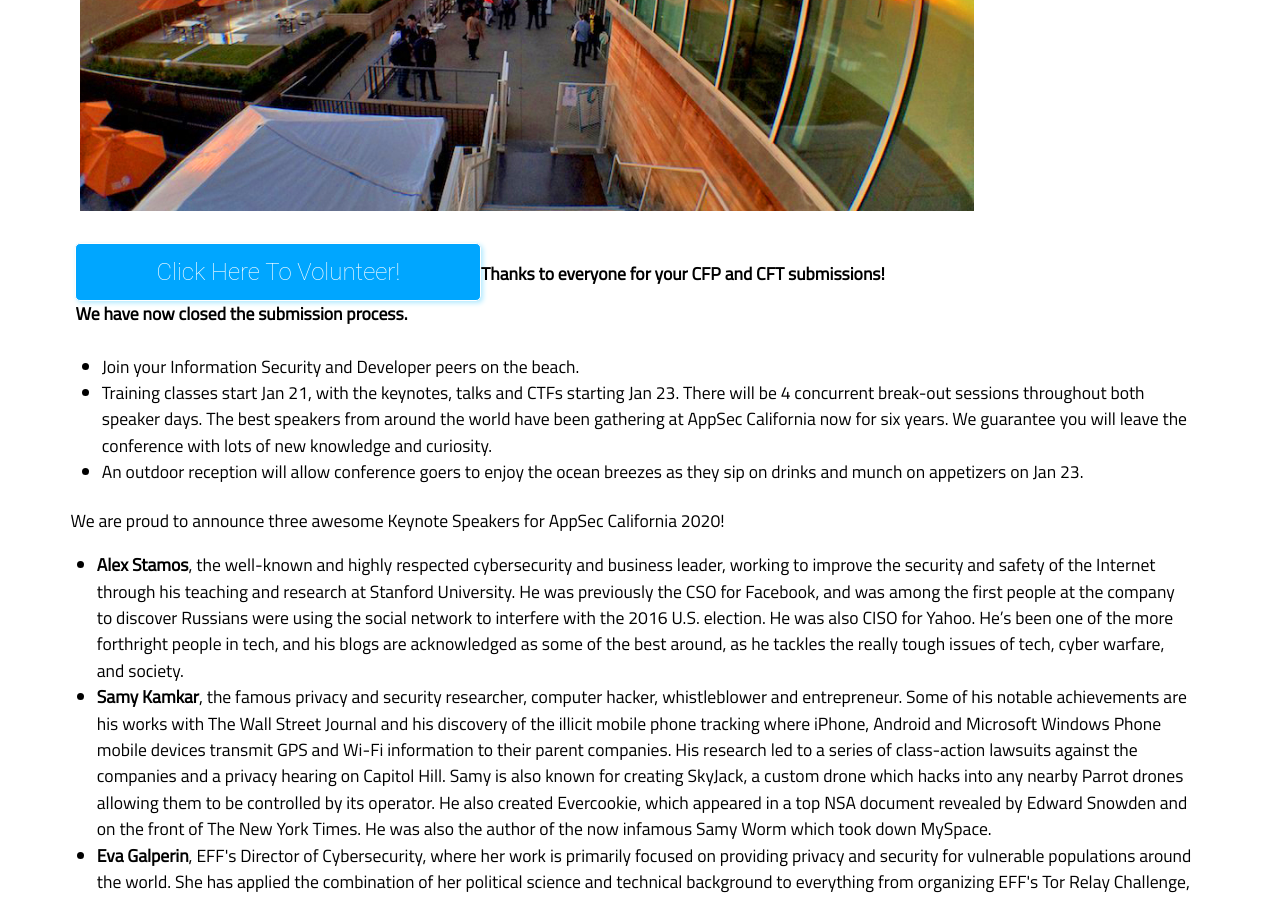
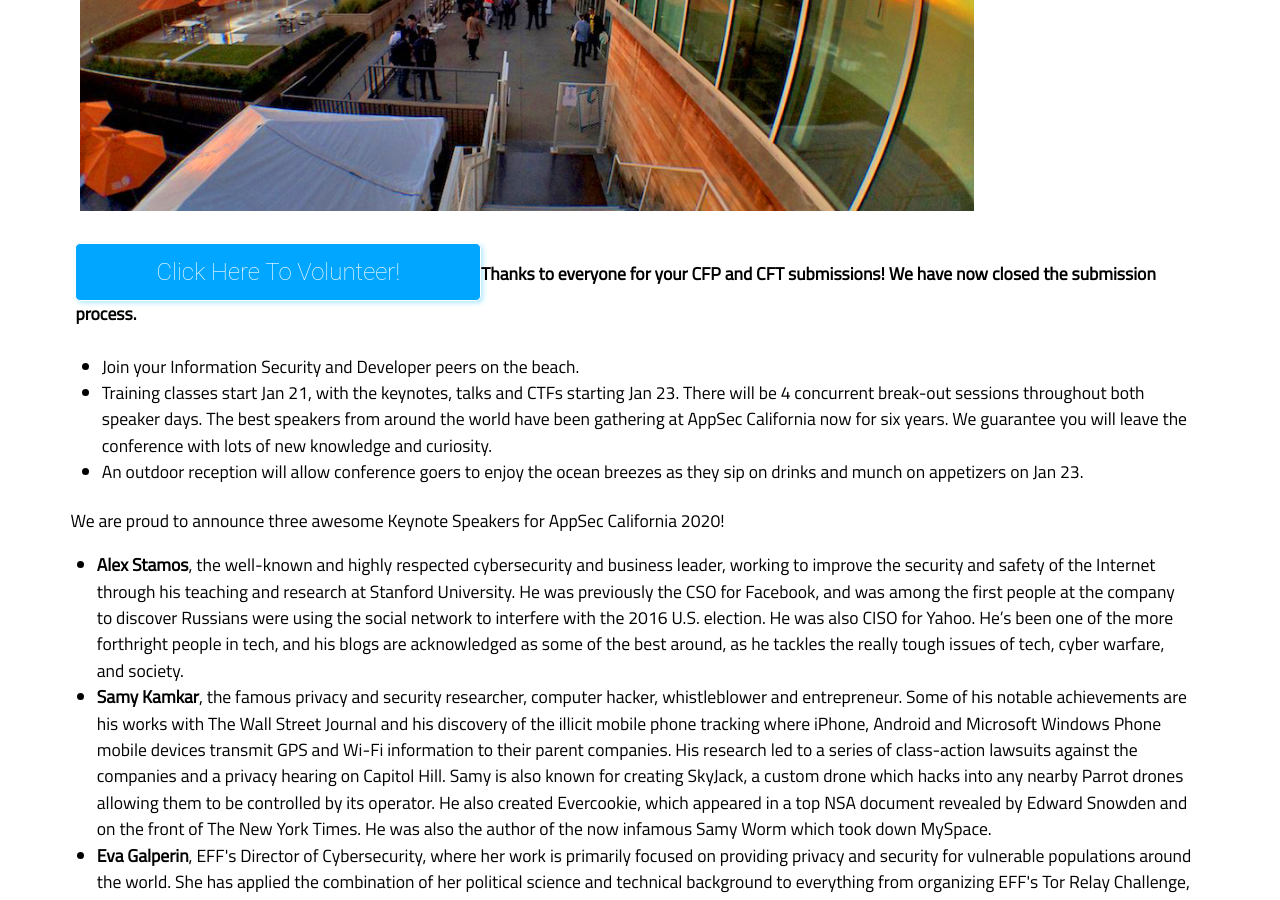
Before and after one commit to OWASP/2020-appseccalifornia, a Jekyll site: the page built from index.html, in a window 1280 px wide and 900 px high, scrolled down 661 px. Built offline with Jekyll 4.4.1, drawn with Linux system fonts in a browser that asks for light colours; some web fonts are replaced; comment, search, counter and statistics services are not loaded.

Commit message:
playing with layout

```diff
--- a/index.html
+++ b/index.html
@@ -14,7 +14,7 @@
 <div class="row" style="text-align:center;"><h2>January 21-24, 2020 at the Annenberg Beach House, Santa Monica, CA</h2></div>
 <div class="row"><img src="../assets/images/fisheye.jpg" width="80%" align="center" style="padding:5px;"></div>
 <br>
-<div class="row"><div width="20%" align="left"><button padding="10px" name="cftButton" class="button" onclick="window.location.href='https://signup.com/go/QGXzxkB';">Click Here To Volunteer!</button><strong>Thanks to everyone for your CFP and CFT submissions!</strong><br><strong> We have now closed the submission process.</strong></div>
+<div class="row"><div width="20%" align="left"><button padding="10px" name="cftButton" class="button" onclick="window.location.href='https://signup.com/go/QGXzxkB';">Click Here To Volunteer!</button><strong>Thanks to everyone for your CFP and CFT submissions! We have now closed the submission process.</strong></div>
 </div>
 <br>
 <div class="row">
```
